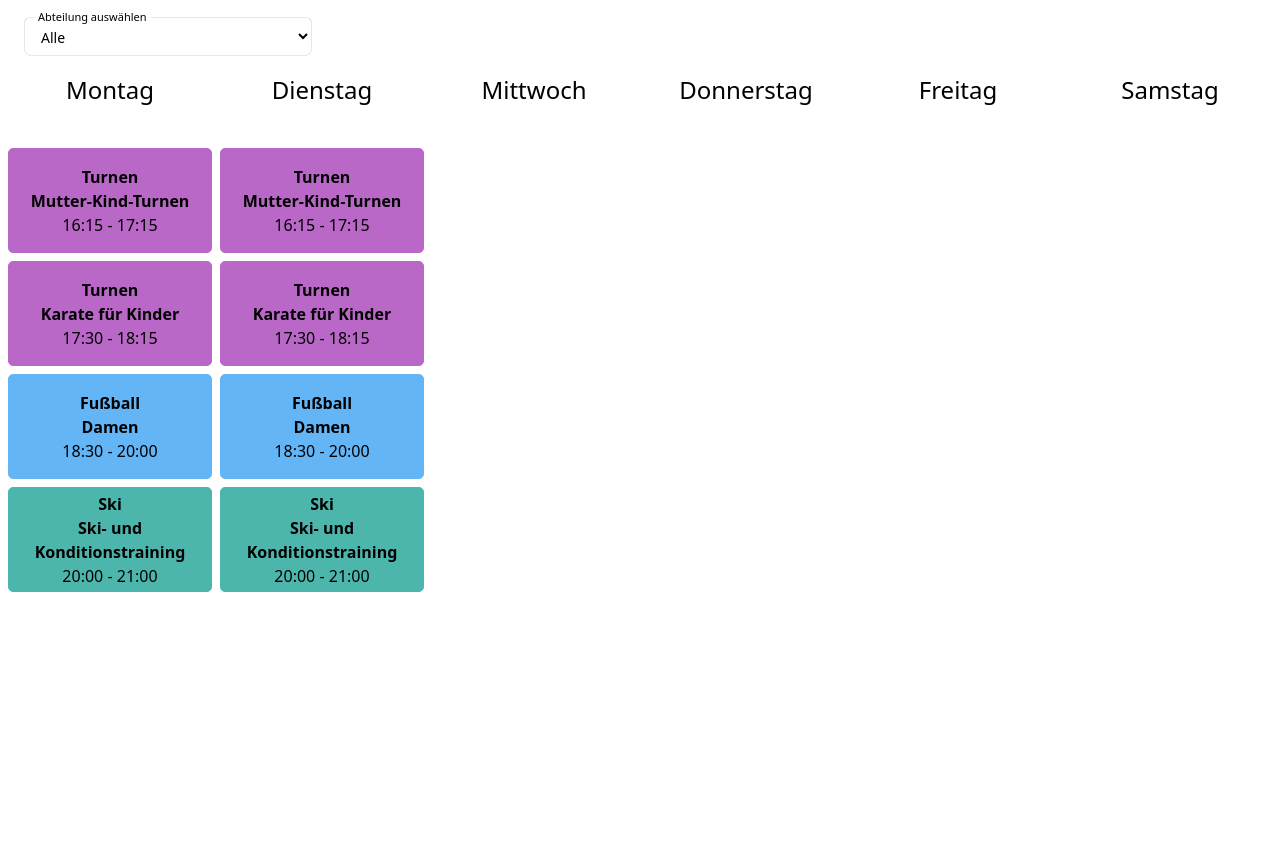
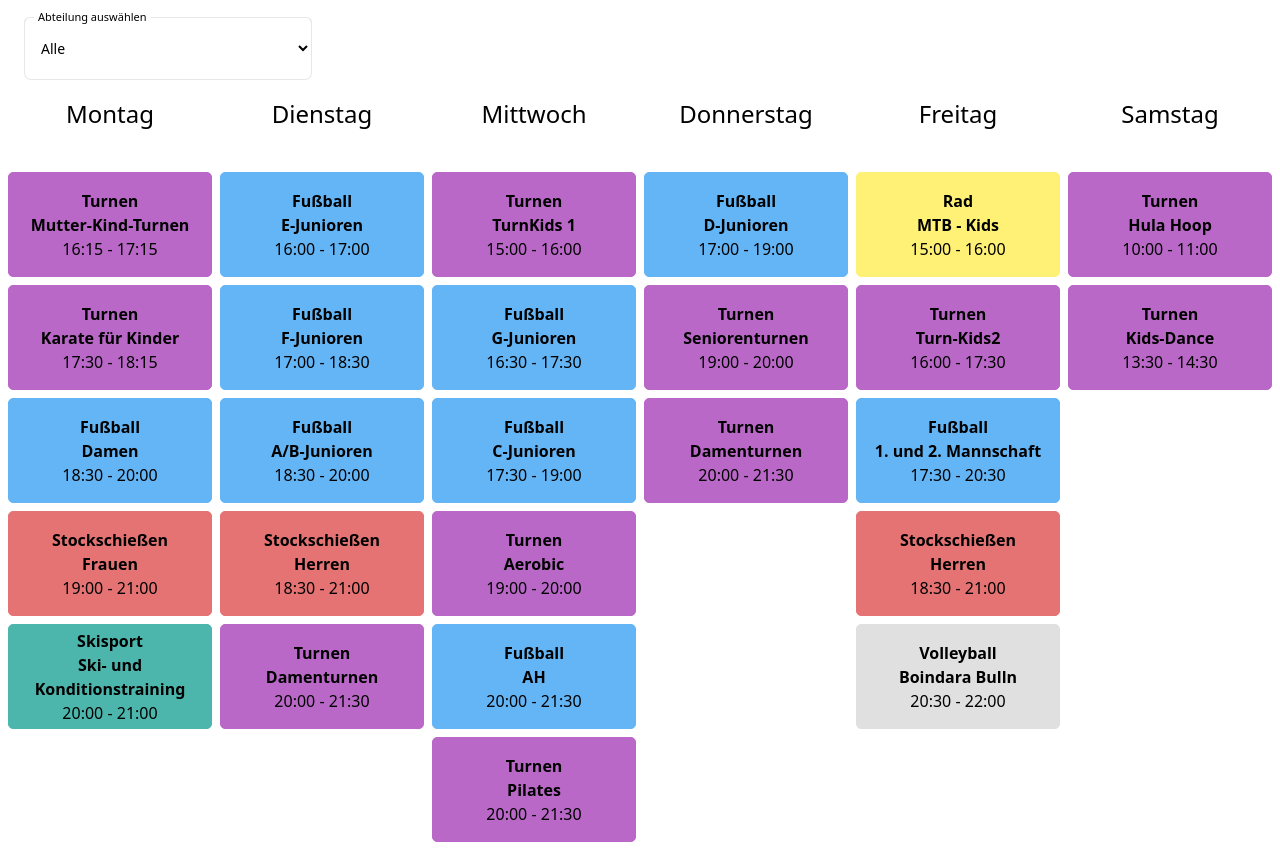
Before and after one commit to oakdan/sgp-website, a plain HTML site: page week-plan/index.html in a window 1280 px wide. Before the commit the page ends 800 px from the top, so only its background shows below. Drawn offline with nearby package versions, Linux system fonts and the light colour scheme.

Commit message:
Filled with initial data and added one filter for the department

```diff
--- a/week-plan/index.html
+++ b/week-plan/index.html
@@ -4,8 +4,9 @@
     <script src="https://cdn.tailwindcss.com"></script>
   </head>
   <body>
+    <!--HTML Part-->
     <div class="calendar mt-4">
-      <div class="relative h-10 w-72 min-w-[200px] mb-4 ml-4">
+      <div class="relative h-16 w-72 min-w-[200px] mb-4 ml-4">
         <select
           onchange="filterDepartment(event.target.value)"
           class="peer h-full w-full rounded-[7px] border border-blue-gray-200 border-t-transparent bg-transparent px-3 py-2.5 font-sans text-sm font-normal text-blue-gray-700 outline outline-0 transition-all placeholder-shown:border placeholder-shown:border-blue-gray-200 placeholder-shown:border-t-blue-gray-200 empty:!bg-gray-900 focus:border-2 focus:border-gray-900 focus:border-t-transparent focus:outline-0 disabled:border-0 disabled:bg-blue-gray-50"
@@ -27,6 +28,7 @@
       <div class="days"></div>
     </div>
 
+    <!--Javascript part-->
     <script type="text/javascript">
       const courses = [
         {
@@ -48,7 +50,12 @@
               time: "18:30 - 20:00",
             },
             {
-              abteilung: "Ski",
+              abteilung: "Stockschießen",
+              name: "Frauen",
+              time: "19:00 - 21:00",
+            },
+            {
+              abteilung: "Skisport",
               name: "Ski- und Konditionstraining",
               time: "20:00 - 21:00",
             },
@@ -58,42 +65,131 @@
           name: "Dienstag",
           events: [
             {
-              abteilung: "Turnen",
-              name: "Mutter-Kind-Turnen",
-              time: "16:15 - 17:15",
+              abteilung: "Fußball",
+              name: "E-Junioren",
+              time: "16:00 - 17:00",
+            },
+            {
+              abteilung: "Fußball",
+              name: "F-Junioren",
+              time: "17:00 - 18:30",
+            },
+            {
+              abteilung: "Fußball",
+              name: "A/B-Junioren",
+              time: "18:30 - 20:00",
+            },
+            {
+              abteilung: "Stockschießen",
+              name: "Herren",
+              time: "18:30 - 21:00",
             },
             {
               abteilung: "Turnen",
-              name: "Karate für Kinder",
-              time: "17:30 - 18:15",
-            },
-            {
-              abteilung: "Fußball",
-              name: "Damen",
-              time: "18:30 - 20:00",
-            },
-            {
-              abteilung: "Ski",
-              name: "Ski- und Konditionstraining",
-              time: "20:00 - 21:00",
+              name: "Damenturnen",
+              time: "20:00 - 21:30",
             },
           ],
         },
         {
           name: "Mittwoch",
-          events: [],
+          events: [
+            {
+              abteilung: "Turnen",
+              name: "TurnKids 1",
+              time: "15:00 - 16:00",
+            },
+            {
+              abteilung: "Fußball",
+              name: "G-Junioren",
+              time: "16:30 - 17:30",
+            },
+            {
+              abteilung: "Fußball",
+              name: "C-Junioren",
+              time: "17:30 - 19:00",
+            },
+            {
+              abteilung: "Turnen",
+              name: "Aerobic",
+              time: "19:00 - 20:00",
+            },
+            {
+              abteilung: "Fußball",
+              name: "AH",
+              time: "20:00 - 21:30",
+            },
+            {
+              abteilung: "Turnen",
+              name: "Pilates",
+              time: "20:00 - 21:30",
+            },
+          ],
         },
         {
           name: "Donnerstag",
-          events: [],
+          events: [
+          {
+              abteilung: "Fußball",
+              name: "D-Junioren",
+              time: "17:00 - 19:00",
+            },
+            {
+              abteilung: "Turnen",
+              name: "Seniorenturnen",
+              time: "19:00 - 20:00",
+            },
+            {
+              abteilung: "Turnen",
+              name: "Damenturnen",
+              time: "20:00 - 21:30",
+            },
+          ],
         },
         {
           name: "Freitag",
-          events: [],
+          events: [
+          {
+              abteilung: "Rad",
+              name: "MTB - Kids",
+              time: "15:00 - 16:00",
+            },
+            {
+              abteilung: "Turnen",
+              name: "Turn-Kids2",
+              time: "16:00 - 17:30",
+            },
+            {
+              abteilung: "Fußball",
+              name: "1. und 2. Mannschaft",
+              time: "17:30 - 20:30",
+            },
+            {
+              abteilung: "Stockschießen",
+              name: "Herren",
+              time: "18:30 - 21:00",
+            },
+            {
+              abteilung: "Volleyball",
+              name: "Boindara Bulln",
+              time: "20:30 - 22:00",
+            },
+          ],
         },
         {
           name: "Samstag",
-          events: [],
+          events: [
+          {
+              abteilung: "Turnen",
+              name: "Hula Hoop",
+              time: "10:00 - 11:00",
+            },
+            {
+              abteilung: "Turnen",
+              name: "Kids-Dance",
+              time: "13:30 - 14:30",
+            },
+          ],
         },
       ];
 
@@ -103,9 +199,9 @@
             return "gymnastic";
           case "Fußball":
             return "soccer";
-          case "Ski":
+          case "Skisport":
             return "ski";
-          case "Fahrrad":
+          case "Rad":
             return "cycle";
           case "Volleyball":
             return "volleyball";
@@ -123,9 +219,8 @@
             );
           });
           showCourseOverview(filteredCourses);
-        }
-        else {
-            showCourseOverview(courses);
+        } else {
+          showCourseOverview(courses);
         }
       }
 
```
